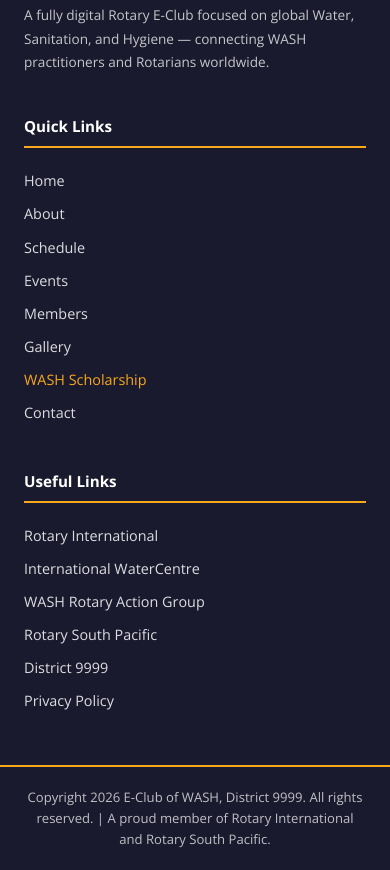
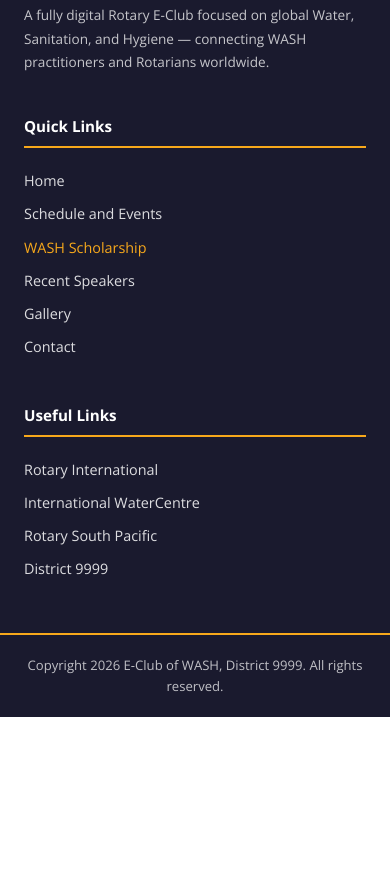
Before and after one commit to jimmybrazil/wash-scholarship, a plain HTML site: page index.html in a window 390 px wide. Shown: the part 9611-10481 px from the top of the page. After the commit the page ends 10328 px from the top, so only its background shows below. Drawn offline with nearby package versions, Linux system fonts and the light colour scheme.

Commit message:
versão 0.2

```diff
--- a/index.html
+++ b/index.html
@@ -1272,18 +1272,13 @@
 
       <!-- Desktop Navigation Links -->
       <ul class="nav-links" role="list">
-        <li><a href="#">Home</a></li>
-        <li><a href="#">About</a></li>
-        <li><a href="#">Schedule</a></li>
-        <li><a href="#">Events</a></li>
-        <li><a href="#">Members</a></li>
-        <li><a href="#">Gallery</a></li>
+        <li><a href="https://www.rotarywashclub.org/" target="_blank" rel="noopener noreferrer">Home</a></li>
+        <li><a href="https://www.rotarywashclub.org/schedule-1" target="_blank" rel="noopener noreferrer">Schedule and Events</a></li>
         <li><a href="#partner-logos" class="nav-active" aria-current="page">WASH Scholarship</a></li>
-        <li><a href="#contact">Contact</a></li>
+        <li><a href="https://www.rotarywashclub.org/recent-speakers" target="_blank" rel="noopener noreferrer">Recent Speakers</a></li>
+        <li><a href="https://www.rotarywashclub.org/gallery" target="_blank" rel="noopener noreferrer">Gallery</a></li>
+        <li><a href="https://www.rotarywashclub.org/contact" target="_blank" rel="noopener noreferrer">Contact</a></li>
       </ul>
-
-      <!-- Join Us Button (desktop) -->
-      <a href="#" class="btn-join" aria-label="Join the E-Club of WASH">Join Us</a>
 
       <!-- Hamburger Button (mobile) -->
       <button
@@ -1301,15 +1296,12 @@
 
     <!-- Mobile Dropdown Navigation -->
     <nav id="mobile-nav" class="mobile-nav" aria-label="Mobile navigation" role="navigation">
-      <a href="#">Home</a>
-      <a href="#">About</a>
-      <a href="#">Schedule</a>
-      <a href="#">Events</a>
-      <a href="#">Members</a>
-      <a href="#">Gallery</a>
+      <a href="https://www.rotarywashclub.org/" target="_blank" rel="noopener noreferrer">Home</a>
+      <a href="https://www.rotarywashclub.org/schedule-1" target="_blank" rel="noopener noreferrer">Schedule and Events</a>
       <a href="#partner-logos" class="nav-active" aria-current="page">WASH Scholarship</a>
-      <a href="#contact">Contact</a>
-      <a href="#" class="mobile-btn-join">Join Us</a>
+      <a href="https://www.rotarywashclub.org/recent-speakers" target="_blank" rel="noopener noreferrer">Recent Speakers</a>
+      <a href="https://www.rotarywashclub.org/gallery" target="_blank" rel="noopener noreferrer">Gallery</a>
+      <a href="https://www.rotarywashclub.org/contact" target="_blank" rel="noopener noreferrer">Contact</a>
     </nav>
   </header>
 
@@ -1504,7 +1496,7 @@
       <div class="buttons-row">
 
         <!-- Button 1: Rotary Down Under Article -->
-        <a href="#" target="_blank" rel="noopener noreferrer" class="card-btn card-btn--blue" aria-label="Read the Rotary Down Under Article">
+        <a href="https://epubs.media/rotarydownunder/ezine/2026/688/index.html?page=34" target="_blank" rel="noopener noreferrer" class="card-btn card-btn--blue" aria-label="Read the Rotary Down Under Article">
           <!-- Newspaper/Article SVG icon -->
           <svg xmlns="http://www.w3.org/2000/svg" width="36" height="36" viewBox="0 0 24 24" fill="none" stroke="#FFFFFF" stroke-width="1.8" stroke-linecap="round" stroke-linejoin="round" aria-hidden="true">
             <path d="M4 22h16a2 2 0 0 0 2-2V4a2 2 0 0 0-2-2H8a2 2 0 0 0-2 2v16a2 2 0 0 1-2 2Zm0 0a2 2 0 0 1-2-2v-9c0-1.1.9-2 2-2h2"/>
@@ -1923,14 +1915,12 @@
         <div class="footer-col">
           <h3 class="footer-col-title">Quick Links</h3>
           <ul class="footer-links" role="list">
-            <li><a href="#">Home</a></li>
-            <li><a href="#">About</a></li>
-            <li><a href="#">Schedule</a></li>
-            <li><a href="#">Events</a></li>
-            <li><a href="#">Members</a></li>
-            <li><a href="#">Gallery</a></li>
+            <li><a href="https://www.rotarywashclub.org/" target="_blank" rel="noopener noreferrer">Home</a></li>
+            <li><a href="https://www.rotarywashclub.org/schedule-1" target="_blank" rel="noopener noreferrer">Schedule and Events</a></li>
             <li><a href="#partner-logos" class="footer-active">WASH Scholarship</a></li>
-            <li><a href="#contact">Contact</a></li>
+            <li><a href="https://www.rotarywashclub.org/recent-speakers" target="_blank" rel="noopener noreferrer">Recent Speakers</a></li>
+            <li><a href="https://www.rotarywashclub.org/gallery" target="_blank" rel="noopener noreferrer">Gallery</a></li>
+            <li><a href="https://www.rotarywashclub.org/contact" target="_blank" rel="noopener noreferrer">Contact</a></li>
           </ul>
         </div>
 
@@ -1938,12 +1928,10 @@
         <div class="footer-col">
           <h3 class="footer-col-title">Useful Links</h3>
           <ul class="footer-links" role="list">
-            <li><a href="https://www.rotary.org" target="_blank" rel="noopener noreferrer">Rotary International</a></li>
+            <li><a href="https://www.rotary.org/en" target="_blank" rel="noopener noreferrer">Rotary International</a></li>
             <li><a href="https://watercentre.org" target="_blank" rel="noopener noreferrer">International WaterCentre</a></li>
-            <li><a href="#" target="_blank" rel="noopener noreferrer">WASH Rotary Action Group</a></li>
-            <li><a href="#">Rotary South Pacific</a></li>
-            <li><a href="#">District 9999</a></li>
-            <li><a href="#">Privacy Policy</a></li>
+            <li><a href="https://rotarysouthpacific.org/" target="_blank" rel="noopener noreferrer">Rotary South Pacific</a></li>
+            <li><a href="https://rotarydistrict9999.org/" target="_blank" rel="noopener noreferrer">District 9999</a></li>
           </ul>
         </div>
 
@@ -1952,7 +1940,7 @@
 
     <!-- Footer Bottom Bar -->
     <div class="footer-bottom">
-      <p>Copyright 2026 E-Club of WASH, District 9999. All rights reserved. | A proud member of Rotary International and Rotary South Pacific.</p>
+      <p>Copyright 2026 E-Club of WASH, District 9999. All rights reserved.</p>
     </div>
   </footer>
 
```
